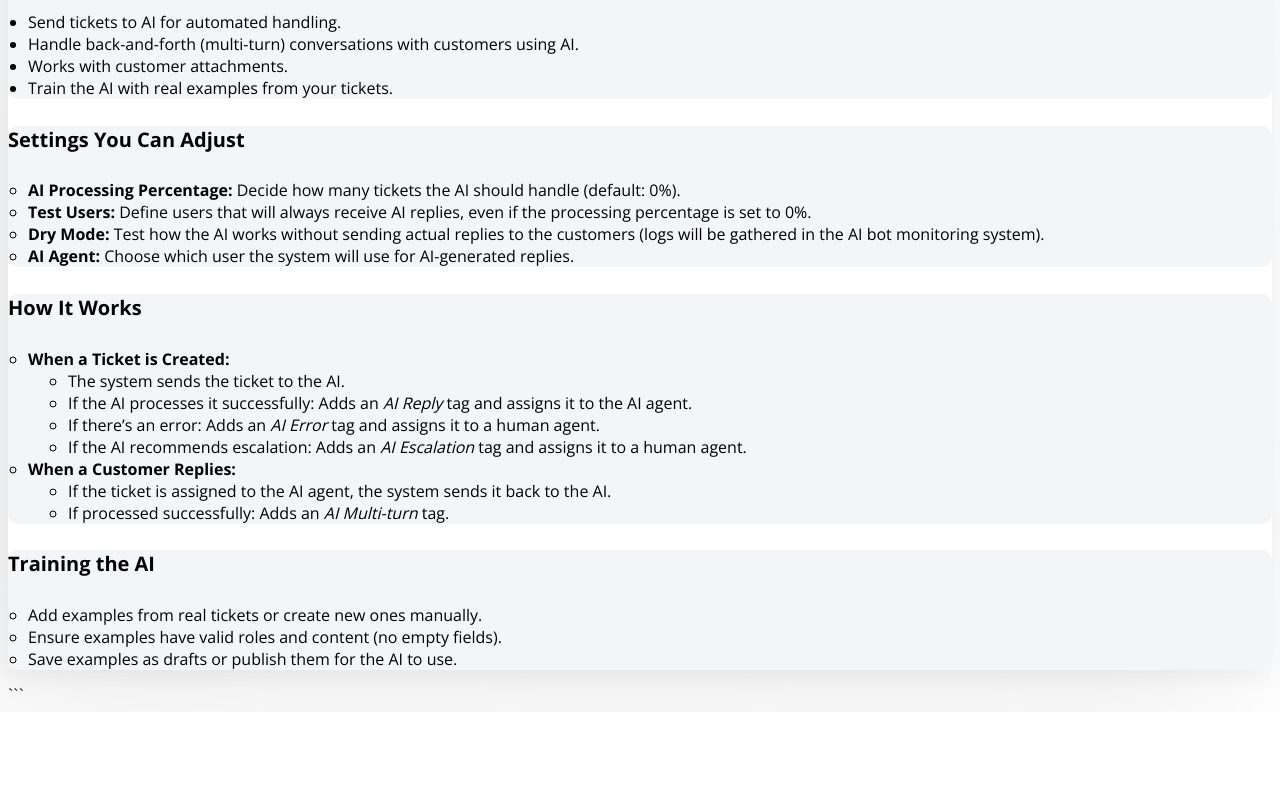
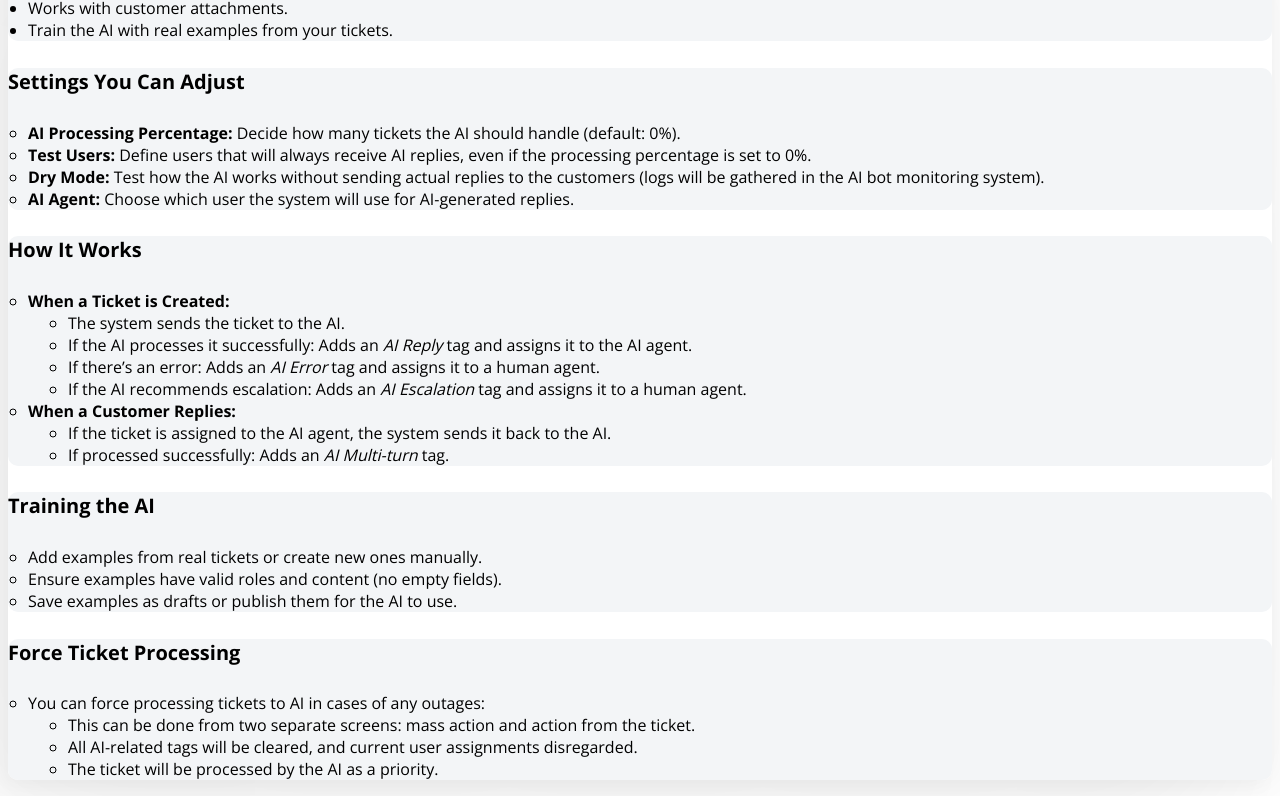
Before and after one commit to opsway/odoo_module_ai_helpdesk_agent, a plain HTML site: page static/description/index.html in a window 1280 px wide. Shown: the part 300-1096 px from the top of the page. Before the commit the page ends 1012 px from the top, so only its background shows below. Drawn offline with nearby package versions, Linux system fonts and the light colour scheme.

Commit message:
Force AI Reply description

````diff
--- a/static/description/index.html
+++ b/static/description/index.html
@@ -1,6 +1,3 @@
-Here’s the updated HTML reflecting the new information provided:
-
-```html
 <link href="https://fonts.googleapis.com/css2?family=Open+Sans:ital,wght@0,300;0,400;0,500;0,600;0,700;0,800&amp;display=swap" rel="stylesheet"></link>
 <section class="py-3">
     <div class="container" style="font-family: 'Open Sans', sans-serif;">
@@ -64,9 +61,20 @@ Here’s the updated HTML reflecting the new information provided:
                             <li>Save examples as drafts or publish them for the AI to use.</li>
                         </ul>
                     </div>
+
+                    <div class="d-flex flex-column p-4 mb-4" style="background-color: #f3f5f7; border-radius: 10px;">
+                        <h4 class="text-center" style="font-size: 20px;">Force Ticket Processing</h4>
+                        <ul style="list-style: circle; padding-left: 20px;">
+                            <li>You can force processing tickets to AI in cases of any outages:</li>
+                            <ul>
+                                <li>This can be done from two separate screens: mass action and action from the ticket.</li>
+                                <li>All AI-related tags will be cleared, and current user assignments disregarded.</li>
+                                <li>The ticket will be processed by the AI as a priority.</li>
+                            </ul>
+                        </ul>
+                    </div>
                 </div>
             </div>
         </div>
     </div>
 </section>
-```
````
